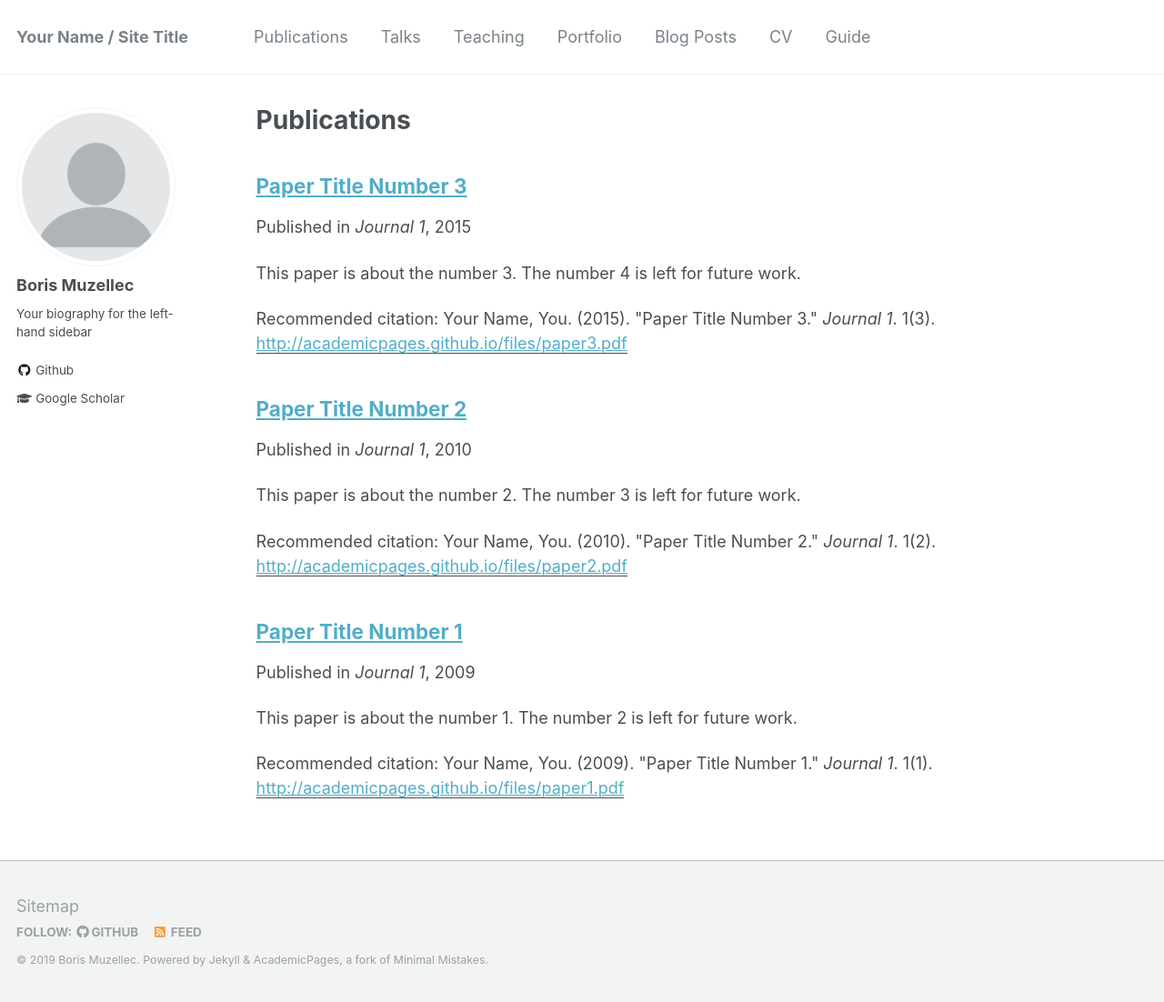
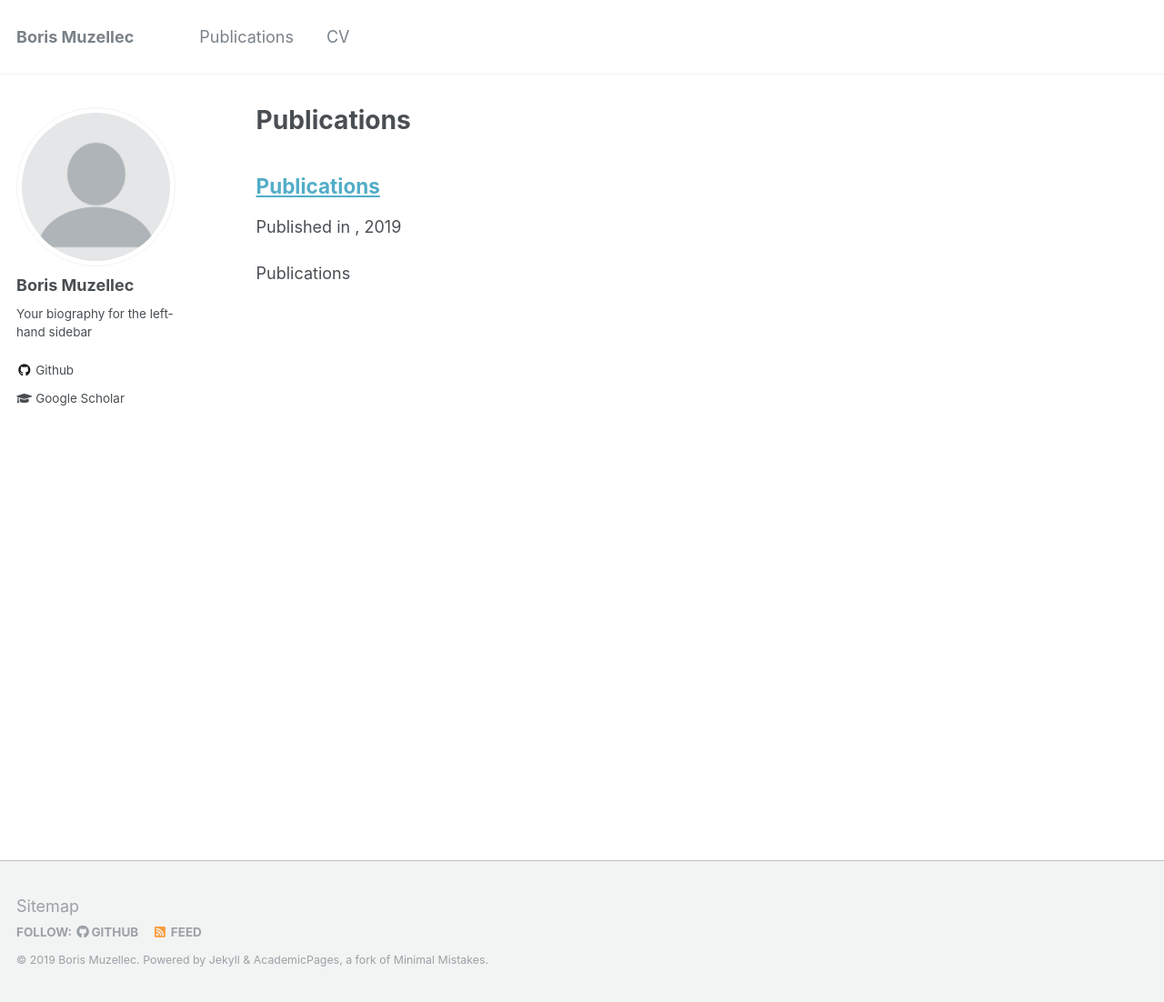
Before and after one commit to BorisMuzellec/borismuzellec.github.io, a Jekyll site: the page built from _pages/publications.md, in a window 1280 px wide and 1102 px high. Shown: the whole window at 91% size. Built offline with Jekyll 4.4.1, drawn with Linux system fonts in a browser that asks for light colours.

```diff
--- a/_config.yml
+++ b/_config.yml
@@ -7,13 +7,13 @@
 
 # Site Settings
 locale                   : "en-US"
-title                    : "Your Name / Site Title"
+title                    : "Boris Muzellec"
 title_separator          : "-"
 name                     : &name "Boris Muzellec"
 description              : &description "personal description"
 url                      : https://borismuzellec.github.io # the base hostname & protocol for your site e.g. "https://mmistakes.github.io"
 baseurl                  : "" # the subpath of your site, e.g. "/blog"
-repository               : "borismuzellec.github.io"
+repository               : "BorisMuzellec/borismuzellec.github.io"
 teaser                   :  # filename of teaser fallback teaser image placed in /images/, .e.g. "500x300.png"
 breadcrumbs              : false # true, false (default)
 words_per_minute         : 160
--- a/_publications/2009-10-01-paper-title-number-1.md
+++ /dev/null
@@ -1,15 +0,0 @@
----
-title: "Paper Title Number 1"
-collection: publications
-permalink: /publication/2009-10-01-paper-title-number-1
-excerpt: 'This paper is about the number 1. The number 2 is left for future work.'
-date: 2009-10-01
-venue: 'Journal 1'
-paperurl: 'http://academicpages.github.io/files/paper1.pdf'
-citation: 'Your Name, You. (2009). &quot;Paper Title Number 1.&quot; <i>Journal 1</i>. 1(1).'
----
-This paper is about the number 1. The number 2 is left for future work.
-
-[Download paper here](http://academicpages.github.io/files/paper1.pdf)
-
-Recommended citation: Your Name, You. (2009). "Paper Title Number 1." <i>Journal 1</i>. 1(1).
--- a/_publications/2010-10-01-paper-title-number-2.md
+++ /dev/null
@@ -1,15 +0,0 @@
----
-title: "Paper Title Number 2"
-collection: publications
-permalink: /publication/2010-10-01-paper-title-number-2
-excerpt: 'This paper is about the number 2. The number 3 is left for future work.'
-date: 2010-10-01
-venue: 'Journal 1'
-paperurl: 'http://academicpages.github.io/files/paper2.pdf'
-citation: 'Your Name, You. (2010). &quot;Paper Title Number 2.&quot; <i>Journal 1</i>. 1(2).'
----
-This paper is about the number 2. The number 3 is left for future work.
-
-[Download paper here](http://academicpages.github.io/files/paper2.pdf)
-
-Recommended citation: Your Name, You. (2010). "Paper Title Number 2." <i>Journal 1</i>. 1(2).
--- a/_publications/2015-10-01-paper-title-number-3.md
+++ /dev/null
@@ -1,15 +0,0 @@
----
-title: "Paper Title Number 3"
-collection: publications
-permalink: /publication/2015-10-01-paper-title-number-3
-excerpt: 'This paper is about the number 3. The number 4 is left for future work.'
-date: 2015-10-01
-venue: 'Journal 1'
-paperurl: 'http://academicpages.github.io/files/paper3.pdf'
-citation: 'Your Name, You. (2015). &quot;Paper Title Number 3.&quot; <i>Journal 1</i>. 1(3).'
----
-This paper is about the number 3. The number 4 is left for future work.
-
-[Download paper here](http://academicpages.github.io/files/paper3.pdf)
-
-Recommended citation: Your Name, You. (2015). "Paper Title Number 3." <i>Journal 1</i>. 1(3).
```
Also changed, not shown: _data/navigation.yml (+10 -10 lines), _pages/about.md (+1 -2 lines), _publications/publications.md (added, +27 -0 lines), cv/index.md (added, +7 -0 lines), 2 other files.
